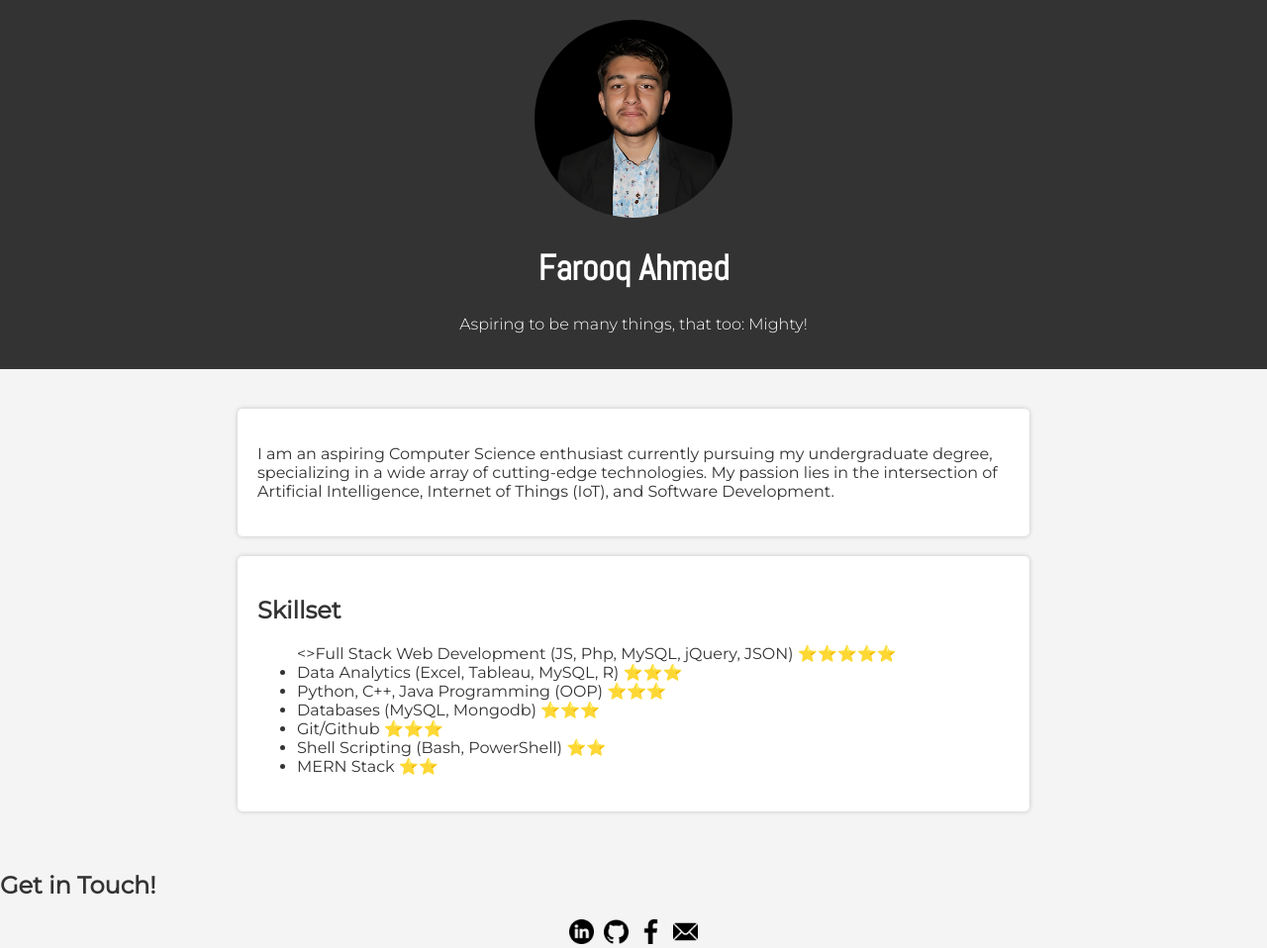
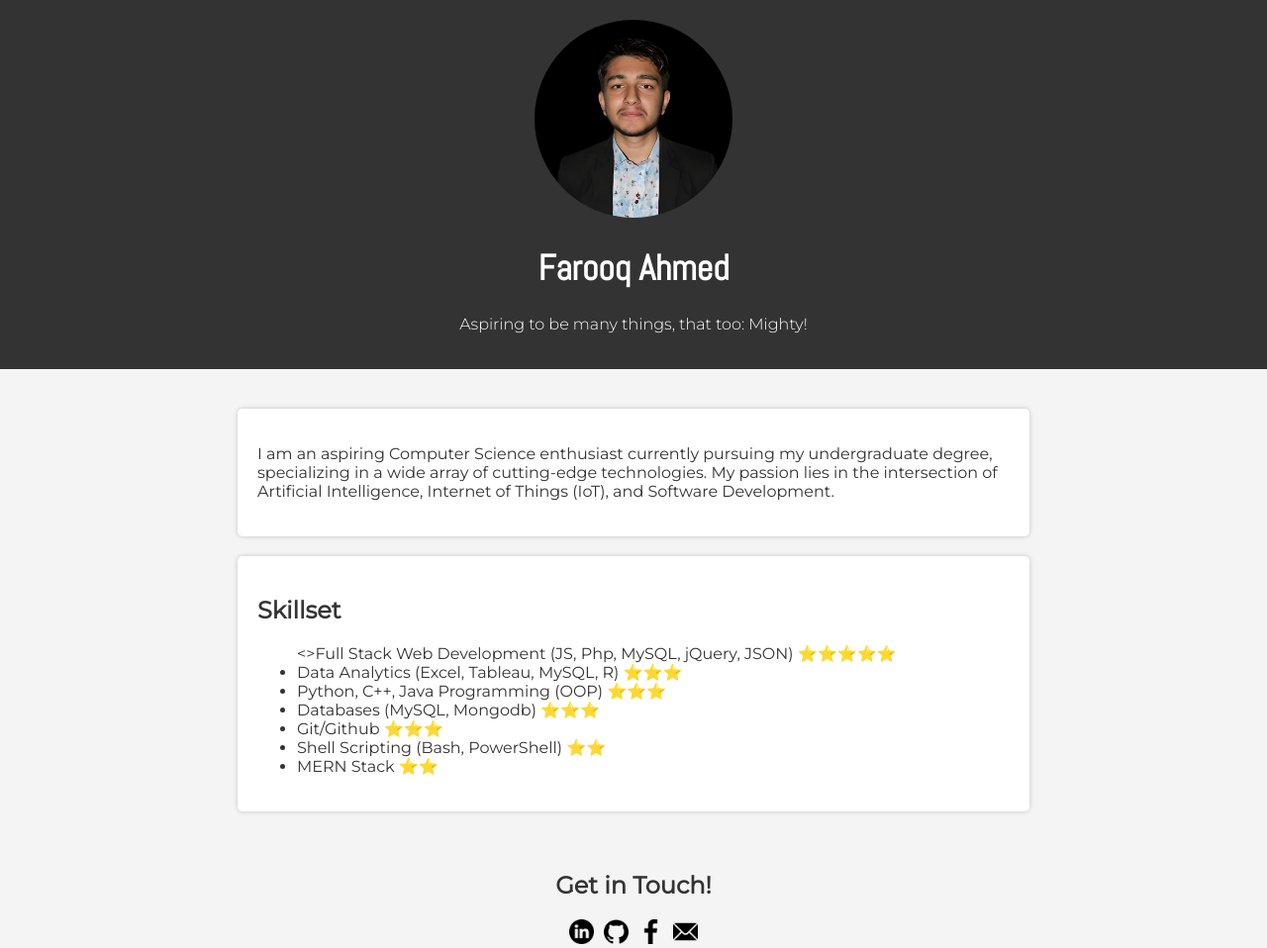
Before and after one commit to theavidstallion/theavidstallion.github.io, a plain HTML site: page index.html in a window 1280 px wide. Shown: the whole page at 99% size. Drawn offline with Linux system fonts and the light colour scheme.

Commit message:
Update style.css

```diff
--- a/style.css
+++ b/style.css
@@ -87,7 +87,7 @@ header h1 {
     height: 200px;
       }
 }
-.get-in-touch {
+.call-to-action {
     text-align: center;
     font-family: 'Poppins', 'Montserrat', sans-serif;
 }
```
